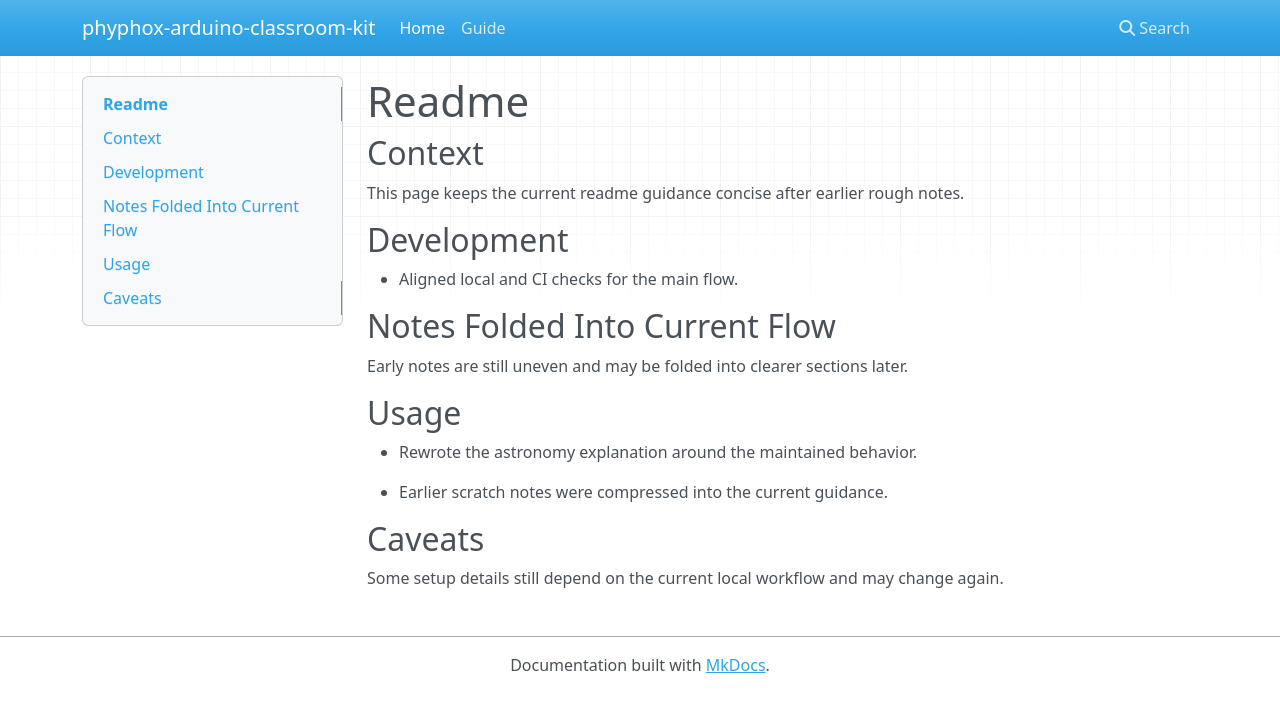
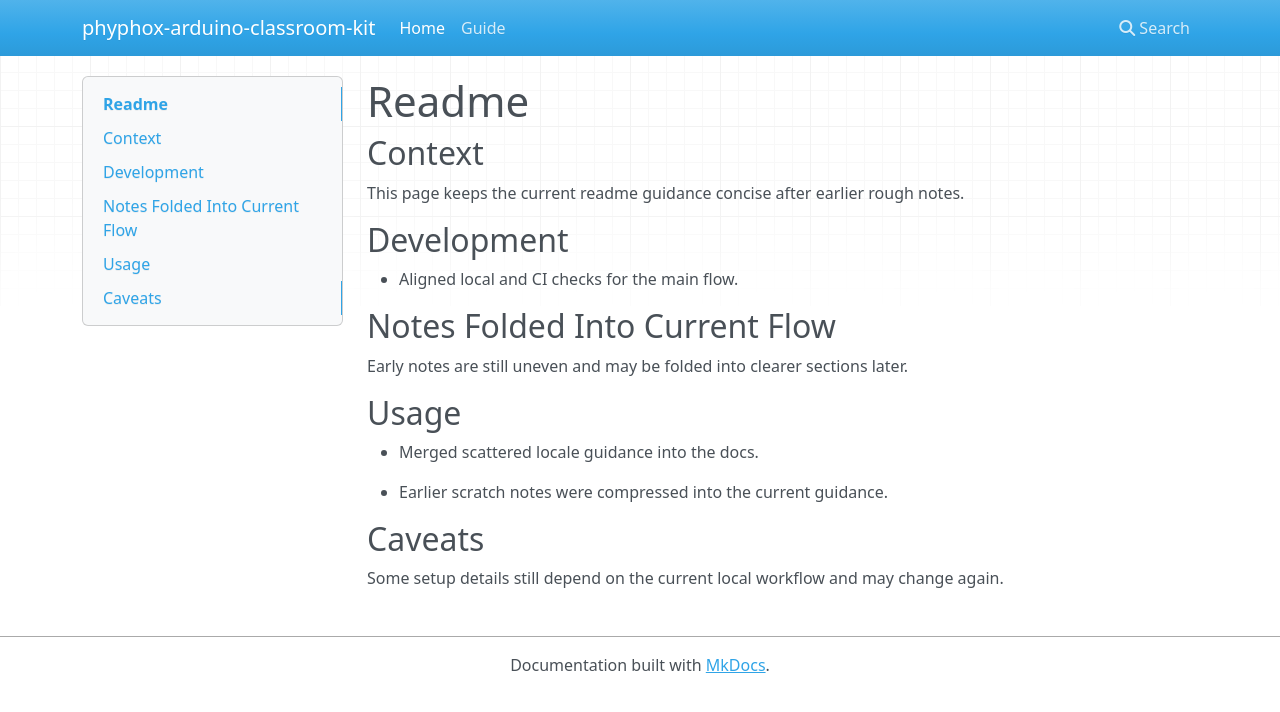
Before and after one commit to sebastianspicker/phyphox-arduino-classroom-kit, an MkDocs documentation site: the page built from docs/README.md, in a window 1280 px wide. Shown: the top 712 px of the page. Built offline with MkDocs 1.6.1, drawn with Linux system fonts in a browser that asks for light colours; nearby versions of some CDN libraries.

Commit message:
docs(locale): update maintenance guidance for locale

```diff
--- a/docs/README.md
+++ b/docs/README.md
@@ -11,7 +11,7 @@ This page keeps the current readme guidance concise after earlier rough notes.
 Early notes are still uneven and may be folded into clearer sections later.
 
 ## Usage
-- Rewrote the astronomy explanation around the maintained behavior.
+- Merged scattered locale guidance into the docs.
 
 - Earlier scratch notes were compressed into the current guidance.
 
```
Also changed, not shown: README.md (+4 -4 lines), docs/ASTRONOMY_EXPERIMENTS_COMPANION.md (+1 -1 lines).
